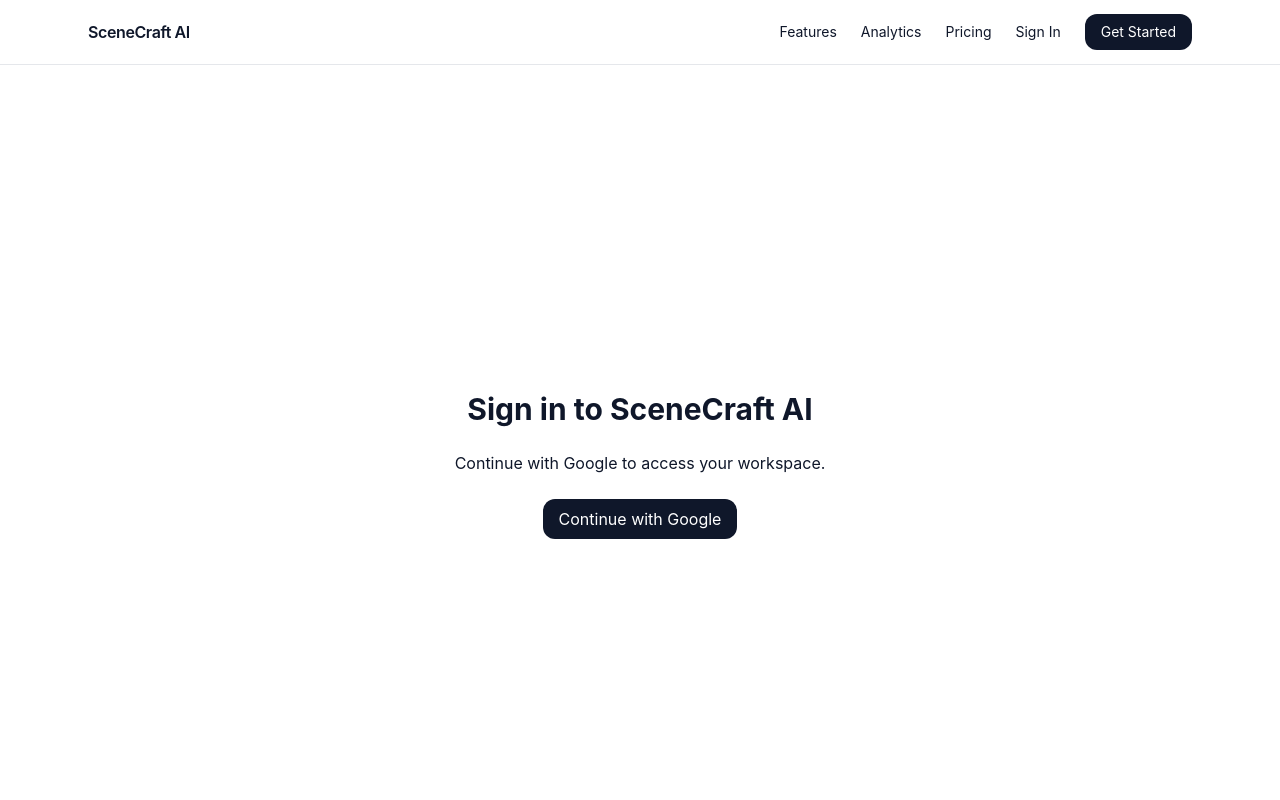
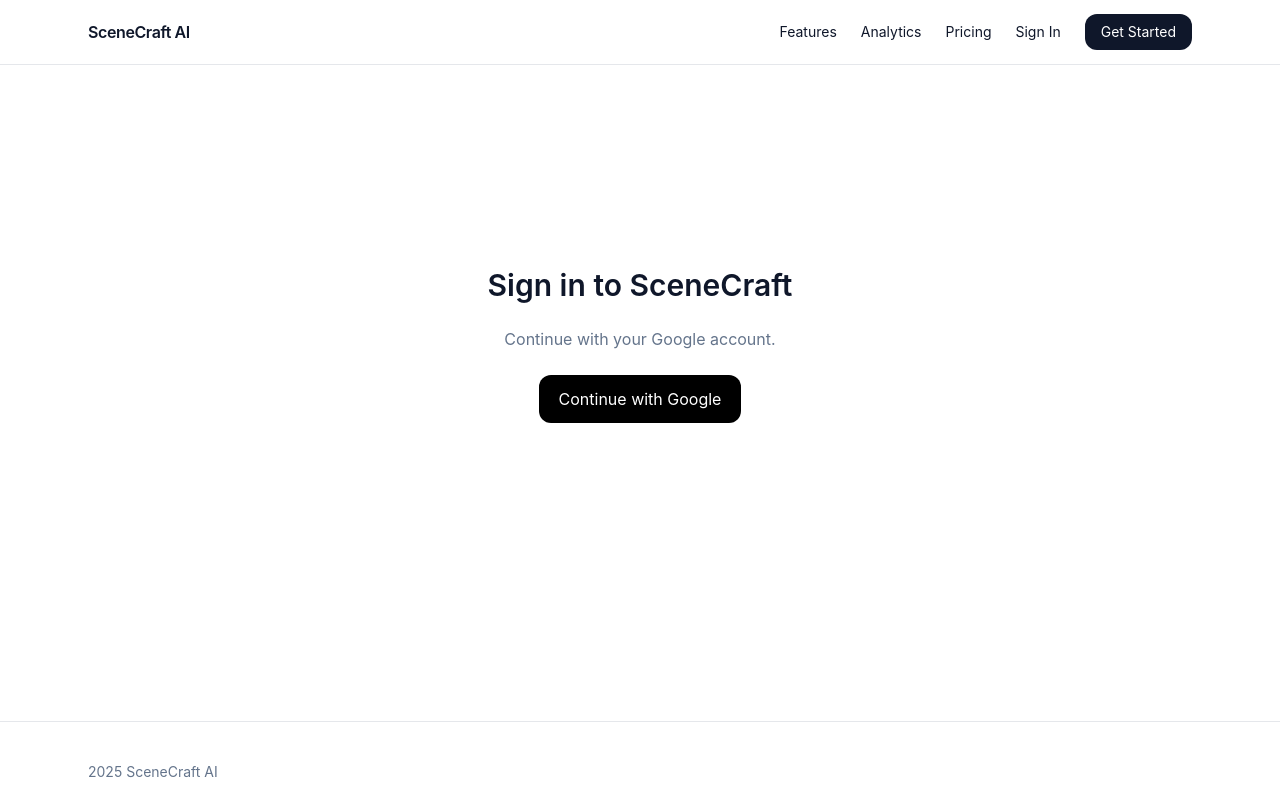
Before and after one commit to pavan1588/scenecraft-frontend, a Next.js app: page /signin in a window 1280 px wide. Shown: the top 800 px of the page. Built offline with nearby package versions, Linux system fonts and the light colour scheme.

Commit message:
Add NextAuth Google + /signin page + /get-started auto Google

```diff
--- a/app/api/auth/[...nextauth]/route.ts
+++ b/app/api/auth/[...nextauth]/route.ts
@@ -1,5 +1,5 @@
 import NextAuth from "next-auth";
-import { authOptions } from "../../../../lib/auth";
+import { authOptions } from "../../../lib/auth";
 
 const handler = NextAuth(authOptions);
 export { handler as GET, handler as POST };
--- /dev/null
+++ b/app/get-started/page.tsx
@@ -0,0 +1,14 @@
+"use client";
+import { useEffect } from "react";
+import { signIn } from "next-auth/react";
+
+export default function GetStarted() {
+  useEffect(() => {
+    signIn("google", { callbackUrl: "/dashboard" });
+  }, []);
+  return (
+    <main className="min-h-[60vh] grid place-items-center p-8">
+      <p>Redirecting to Google</p>
+    </main>
+  );
+}
--- a/app/signin/page.tsx
+++ b/app/signin/page.tsx
@@ -1,22 +1,15 @@
 "use client";
-
-import { useEffect } from "react";
 import { signIn } from "next-auth/react";
 
-export default function SignInPage() {
-  useEffect(() => {
-    // Trigger Google sign-in immediately; fallback button remains visible.
-    signIn("google", { callbackUrl: "/workspace" });
-  }, []);
-
+export default function SignIn() {
   return (
-    <main className="min-h-screen grid place-items-center p-6">
-      <div className="max-w-md text-center space-y-6">
-        <h1 className="text-3xl font-bold">Sign in to SceneCraft AI</h1>
-        <p>Continue with Google to access your workspace.</p>
+    <main className="min-h-[70vh] grid place-items-center p-8">
+      <div className="max-w-md w-full text-center space-y-6">
+        <h1 className="text-3xl font-semibold">Sign in to SceneCraft</h1>
+        <p className="text-slate-500">Continue with your Google account.</p>
         <button
-          onClick={() => signIn("google", { callbackUrl: "/workspace" })}
-          className="rounded-xl bg-slate-900 px-4 py-2 text-white"
+          onClick={() => signIn("google", { callbackUrl: "/dashboard" })}
+          className="rounded-xl px-5 py-3 bg-black text-white hover:opacity-90"
         >
           Continue with Google
         </button>
--- a/lib/auth.ts
+++ b/lib/auth.ts
@@ -1,12 +1,12 @@
-import NextAuth, { type NextAuthOptions } from "next-auth";
 import GoogleProvider from "next-auth/providers/google";
+import type { NextAuthOptions } from "next-auth";
 
 export const authOptions: NextAuthOptions = {
   providers: [
     GoogleProvider({
       clientId: process.env.GOOGLE_CLIENT_ID as string,
       clientSecret: process.env.GOOGLE_CLIENT_SECRET as string,
-    })
+    }),
   ],
   pages: { signIn: "/signin" },
   session: { strategy: "jwt" }
```
